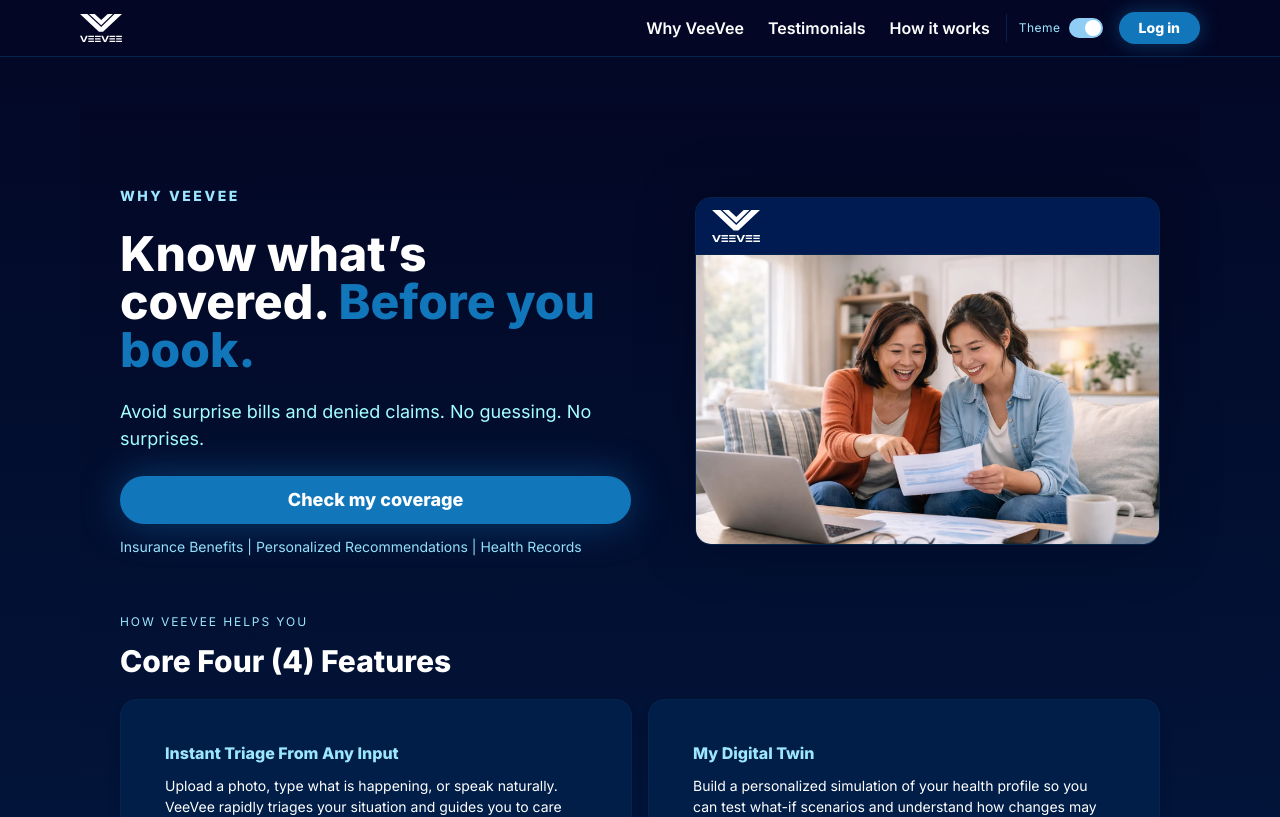
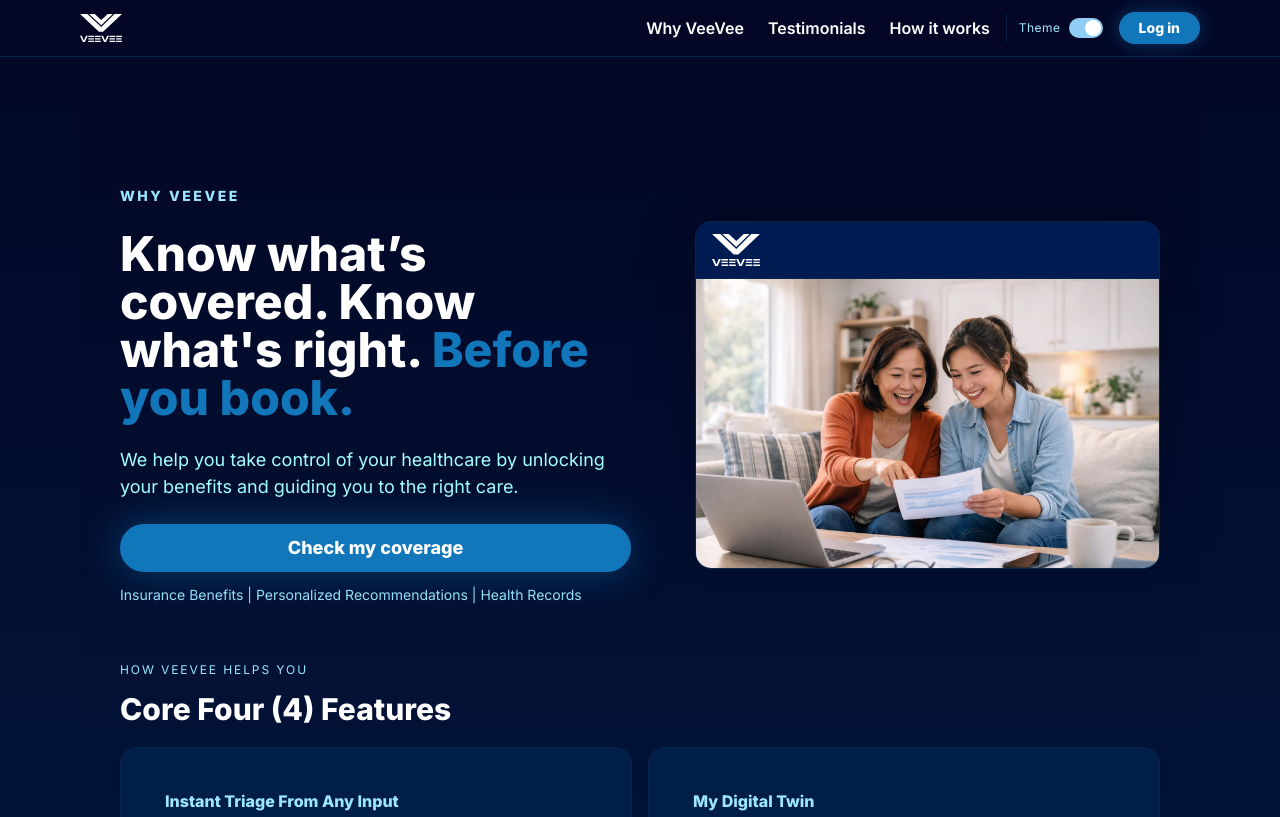
Before and after one commit to cdgonzal/myveevee, a React (Vite) app: page / in a window 1280 px wide. Shown: the top 817 px of the page. Built offline with nearby package versions, Linux system fonts and the light colour scheme.

Commit message:
CodexAuto: MyVeeVee: images #1

```diff
--- a/src/pages/Home.tsx
+++ b/src/pages/Home.tsx
@@ -110,7 +110,7 @@ export default function Home() {
               lineHeight="1.1"
               color="text.primary"
             >
-              Know what’s covered.
+              Know what’s covered. Know what's right.
               <Box as="span" color="accent.primary">
                 {" "}Before you book.
               </Box>
@@ -118,7 +118,7 @@ export default function Home() {
           </CLink>
 
           <Text fontSize={{ base: "md", md: "lg" }} maxW="lg" color={muted}>
-            Avoid surprise bills and denied claims. No guessing. No surprises.
+            We help you take control of your healthcare by unlocking your benefits and guiding you to the right care.
           </Text>
 
           <Stack spacing={3}>
```
